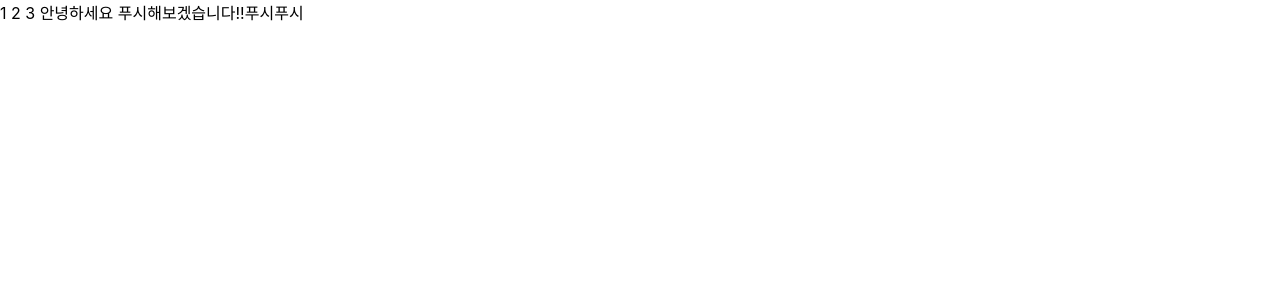
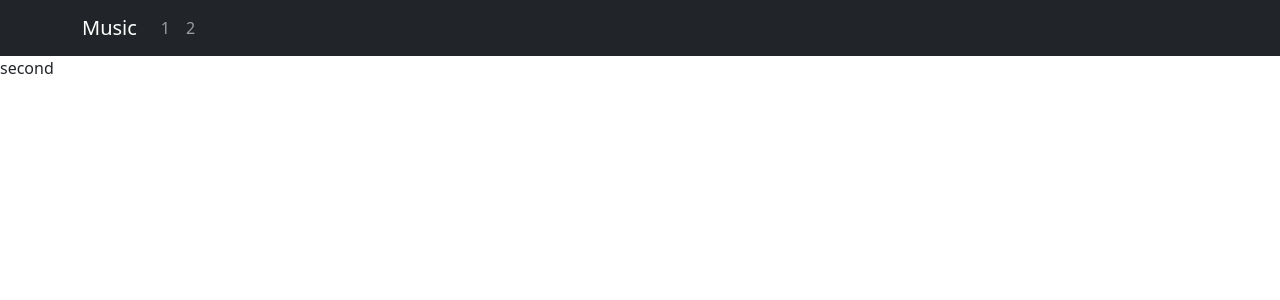
Before and after one commit to rabbitlover12/js, a React (Create React App) app: page /2 in a window 1280 px wide. Shown: the top 300 px of the page. Built offline with nearby package versions, Linux system fonts and the light colour scheme.

Commit message:
기본 Nav바 생성하고 Home,second 컴포넌트 생성

```diff
--- a/package.json
+++ b/package.json
@@ -6,7 +6,9 @@
     "@testing-library/jest-dom": "^5.17.0",
     "@testing-library/react": "^13.4.0",
     "@testing-library/user-event": "^13.5.0",
+    "bootstrap": "^5.3.1",
     "react": "^18.2.0",
+    "react-bootstrap": "^2.8.0",
     "react-dom": "^18.2.0",
     "react-router-dom": "^6.15.0",
     "react-scripts": "5.0.1",
--- a/src/App.js
+++ b/src/App.js
@@ -1,15 +1,32 @@
+import React from 'react';
+import './App.css';
+import 'bootstrap/dist/css/bootstrap.min.css';
+import { Container, Nav, Navbar } from 'react-bootstrap';
+import { BrowserRouter as Router, Route, Routes } from 'react-router-dom';
+import Home from './pages/Home';
+import Second from './pages/second';
 
-import './App.css';
 
 function App() {
   return (
-    <div>
-      1
-      2
-      3
-      안녕하세요 푸시해보겠습니다!!
-      <a>푸시푸시</a>
-    </div>
+    <Router>
+      <div className='APP'>
+        <Navbar bg='dark' variant="dark">
+          <Container className='barList'>
+            <Navbar.Brand href='/'>Music</Navbar.Brand>
+            <Nav className='me-auto'>
+              <Nav.Link href='/'>1</Nav.Link>
+              <Nav.Link href='/2'>2</Nav.Link>
+            </Nav>
+          </Container>
+        </Navbar>
+
+        <Routes>
+          <Route path="/" element={<Home />} />
+          <Route path="/2" element={<Second />} />
+        </Routes>
+      </div>
+    </Router>
   );
 }
 
--- /dev/null
+++ b/src/pages/Home.js
@@ -0,0 +1,9 @@
+import React from 'react'
+
+const Home = () => {
+  return (
+    <div>Home</div>
+  )
+}
+
+export default Home
--- /dev/null
+++ b/src/pages/second.js
@@ -0,0 +1,9 @@
+import React from 'react'
+
+const second = () => {
+  return (
+    <div>second</div>
+  )
+}
+
+export default second
```
Also changed, not shown: 1 other file (tests, documents, lock files or other folders).
